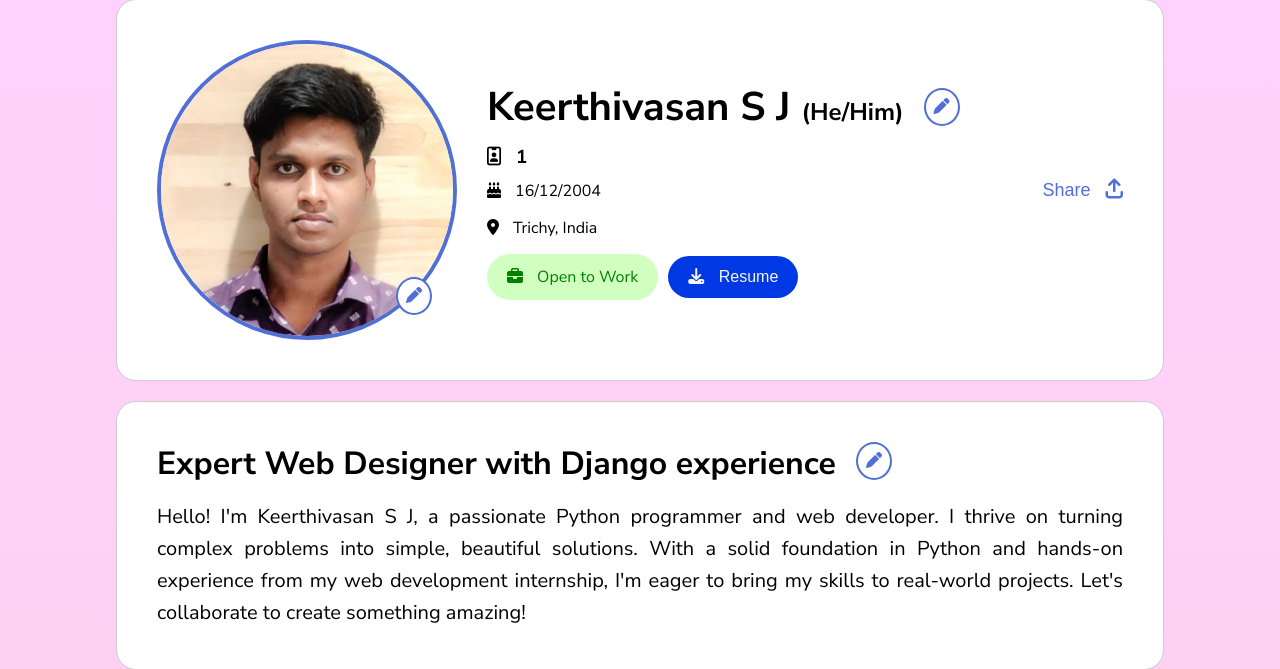
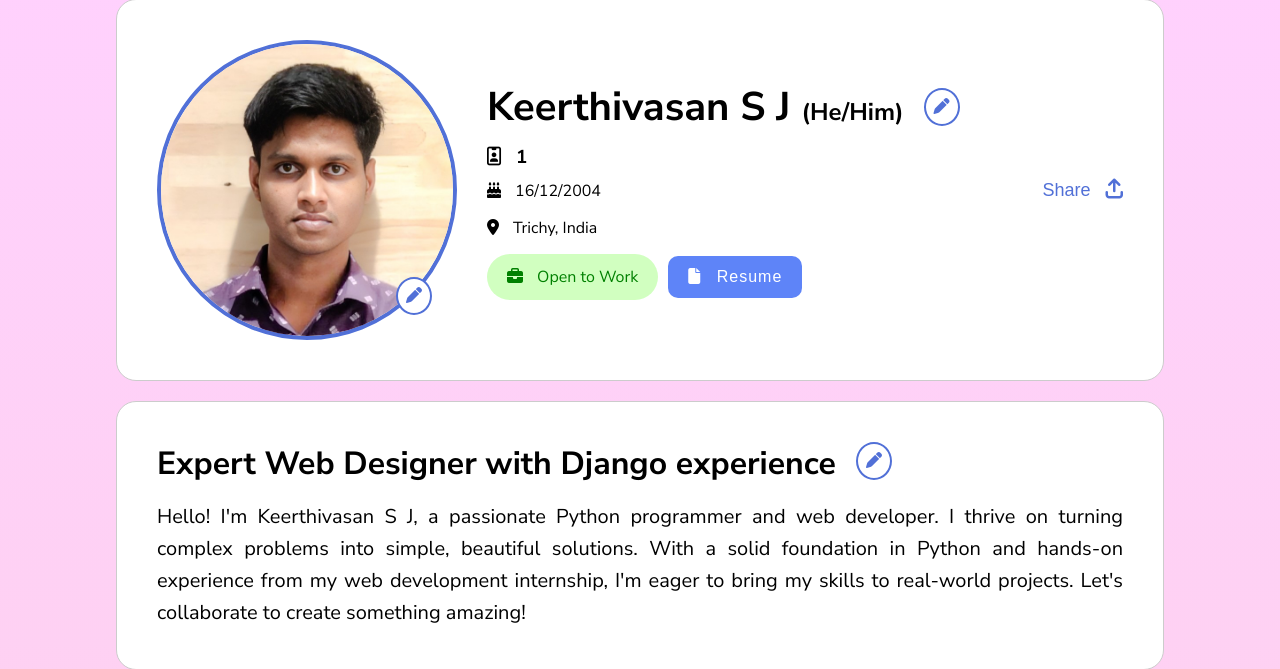
Before and after one commit to Keerthivasan-s-j/personal-portfolio-maker, a Django app: page /in/1/ in a window 1280 px wide. Shown: the part 147-816 px from the top of the page. Run offline with Django 5.2, Linux system fonts and the light colour scheme; some libraries are stand-ins or nearby versions; some web fonts are replaced.

Commit message:
added hover efferct to the buttons in the profile page

```diff
--- a/static/css/profile.css
+++ b/static/css/profile.css
@@ -38,6 +38,11 @@
     color: #5170d7;
     vertical-align: middle;
     cursor: pointer;
+}
+.edit-btn:hover{
+    color: #fff;
+    background-color: #5170d7;
+    transition: all .5s ease;
 }
 .profile-photo-cnt{
     height: 300px;
@@ -95,9 +100,16 @@
     color: green;
 }
 .resume{
-    background-color: #0039e3;
-    color: whitesmoke;
+    background-color: #5e84f8;
+    border-radius: 10px;
+    font-weight: 500;
+    letter-spacing: 1px;
+    color: #fff;
     cursor: pointer;
+    transition: all .4s ease;
+}
+.resume:hover{
+    background-color: #5170d7;
 }
 .uname>i,
 .dob>i,
@@ -280,11 +292,17 @@
     border: 2px solid #5170d7;
     background-color: transparent;
     border-radius: 30px;
+    transition: all .5s ease;
 }
 .view-certificate-btn>i,
 .view-project-btn>i{
     margin-right: 10px;
+}.view-certificate-btn:hover,
+.view-project-btn:hover{
+    color: #fff;
+    background-color: #5170d7;
 }
+
 .experience-detail-cnt,
 .education-detail-cnt{
     display: flex;
--- a/template/user/profile.html
+++ b/template/user/profile.html
@@ -30,7 +30,7 @@
             </div>
             <div class="btn-cnt">
                 <span class="open-to-work"><i class="fa-solid fa-briefcase"></i> Open to Work</span>
-                <button type="button" class="resume"><i class="fa-solid fa-download"></i> Resume</button>
+                <button type="button" class="resume"><i class="fa-solid fa-file"></i> Resume</button>
             </div>
         </div>
     </div>
```
